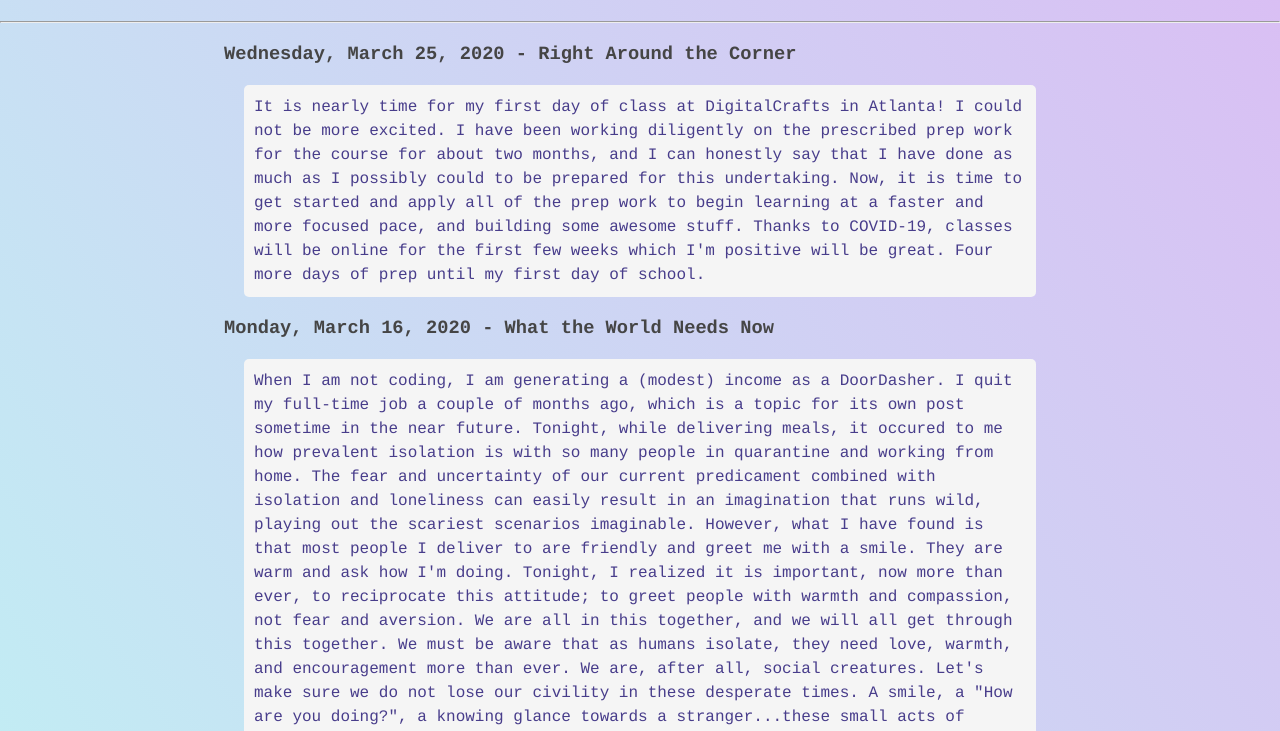
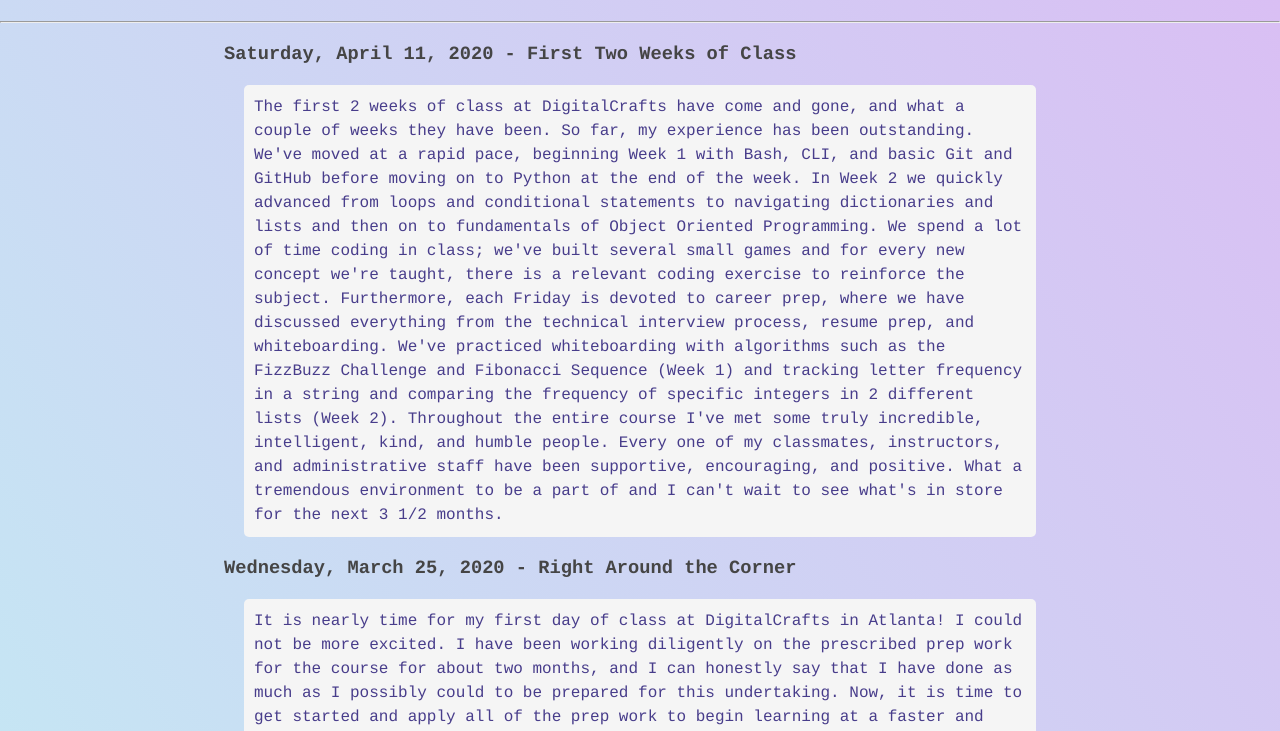
Before and after one commit to grrtvnlw/about-me-2.0, a plain HTML site: page blog.html in a window 1280 px wide. Shown: the part 63-794 px from the top of the page. Drawn offline with Linux system fonts and the light colour scheme.

Commit message:
Blog update

```diff
--- a/blog.html
+++ b/blog.html
@@ -20,6 +20,10 @@
         <main class="padding-bottom">
             <section>
                 <div class="blog-content">
+                    <h3>Saturday, April 11, 2020 - First Two Weeks of Class</h3>
+                    <p class="blog-entry">
+                    The first 2 weeks of class at DigitalCrafts have come and gone, and what a couple of weeks they have been.  So far, my experience has been outstanding.  We've moved at a rapid pace, beginning Week 1 with Bash, CLI, and basic Git and GitHub before moving on to Python at the end of the week.  In Week 2 we quickly advanced from loops and conditional statements to navigating dictionaries and lists and then on to fundamentals of Object Oriented Programming.  We spend a lot of time coding in class; we've built several small games and for every new concept we're taught, there is a relevant coding exercise to reinforce the subject.  Furthermore, each Friday is devoted to career prep, where we have discussed everything from the technical interview process, resume prep, and whiteboarding.  We've practiced whiteboarding with algorithms such as the FizzBuzz Challenge and Fibonacci Sequence (Week 1) and tracking letter frequency in a string and comparing the frequency of specific integers in 2 different lists (Week 2).  Throughout the entire course I've met some truly incredible, intelligent, kind, and humble people.  Every one of my classmates, instructors, and administrative staff have been supportive, encouraging, and positive.  What a tremendous environment to be a part of and I can't wait to see what's in store for the next 3 1/2 months.
+                    </p>
                     <h3>Wednesday, March 25, 2020 - Right Around the Corner</h3>
                     <p class="blog-entry">
                     It is nearly time for my first day of class at DigitalCrafts in Atlanta!  I could not be more excited.  I have been working diligently on the prescribed prep work for the course for about two months, and I can honestly say that I have done as much as I possibly could to be prepared for this undertaking.  Now, it is time to get started and apply all of the prep work to begin learning at a faster and more focused pace, and building some awesome stuff.  Thanks to COVID-19, classes will be online for the first few weeks which I'm positive will be great.  Four more days of prep until my first day of school.
```
